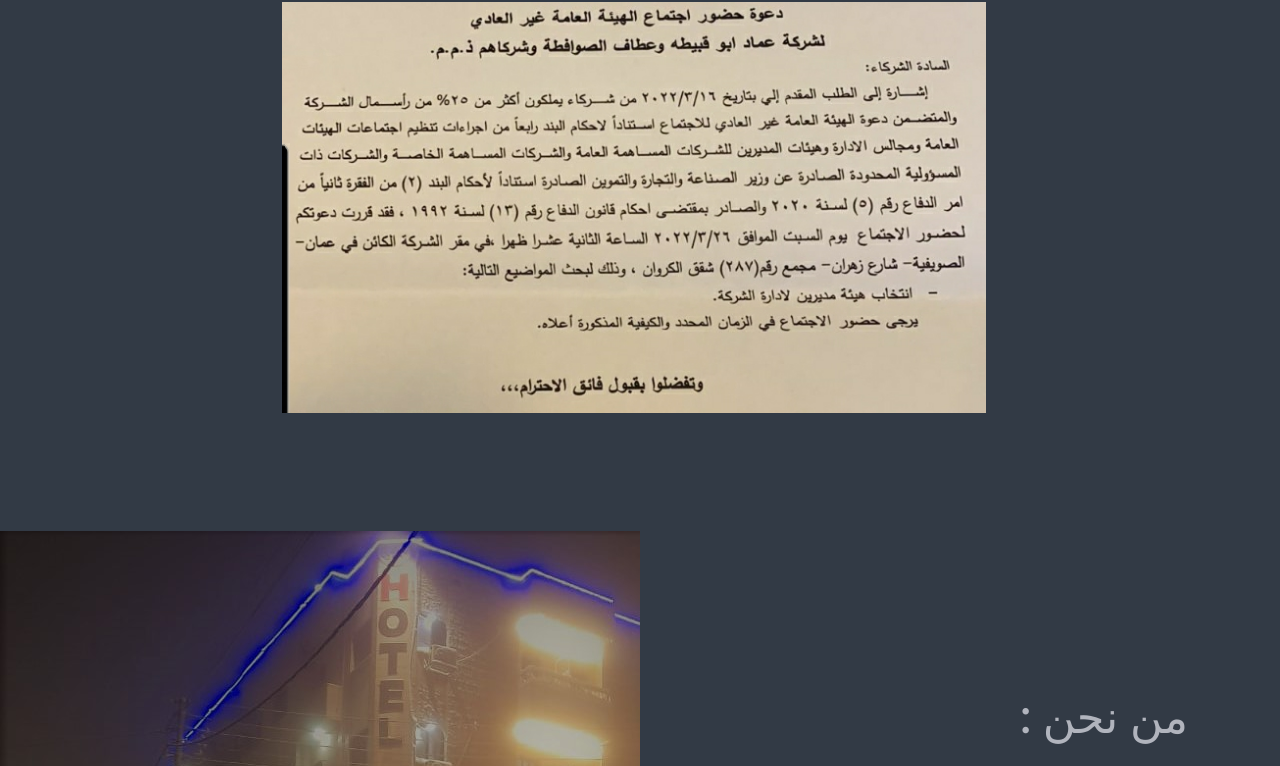
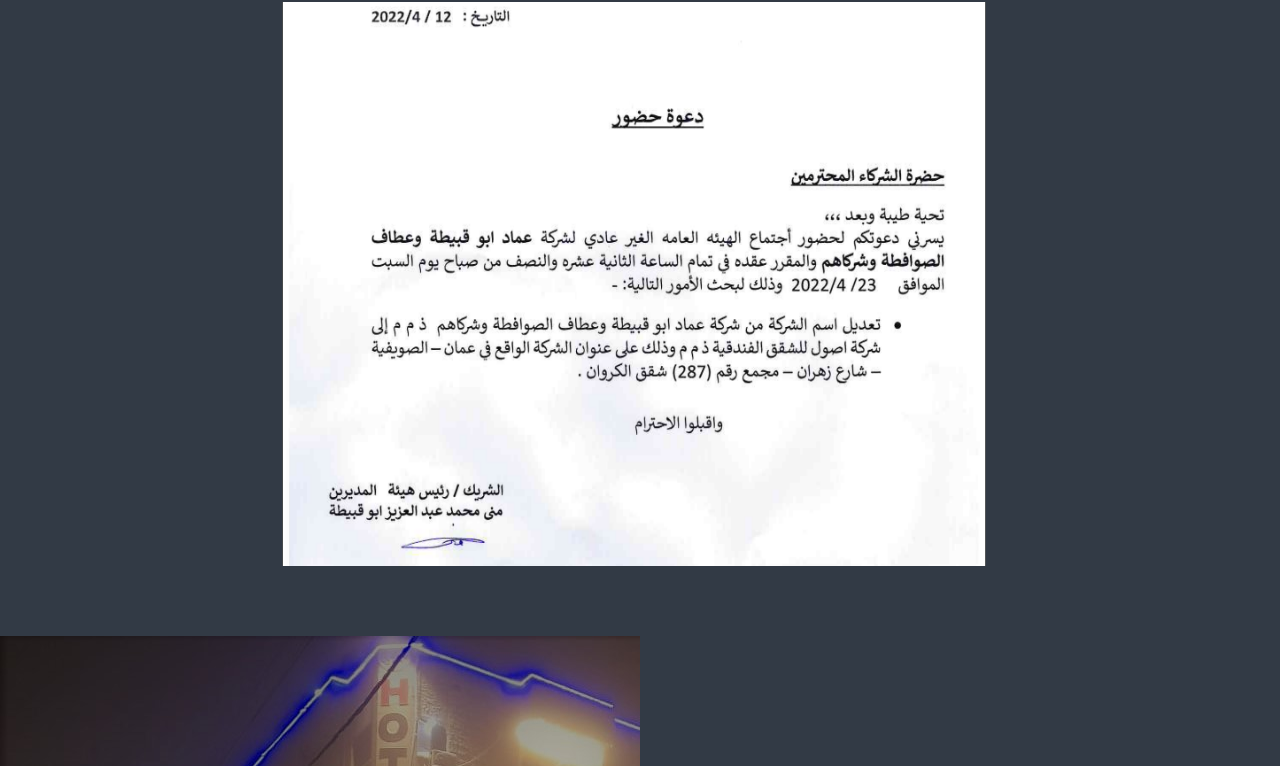
Before and after one commit to emad-aldeen/Al-karawan, a website: page index.html in a window 1280 px wide. Shown: the part 419-1185 px from the top of the page. Drawn offline with nearby package versions, Linux system fonts and the light colour scheme.

Commit message:
edit annoicment

```diff
--- a/index.html
+++ b/index.html
@@ -54,7 +54,7 @@
             </nav>
         </div>
     <h1 class="heading">Al Karawn Hotel</h1>
-    <img src="./Images/anoniment.jpeg" class="annoinmet" alt="">
+    <img src="./Images/Capture2.PNG" class="annoinmet" alt="">
     </div>
     <div class="container-fluid" id="aboutus">
         <div class="row">
```
Also changed, not shown: Images/Capture2.PNG (added).
